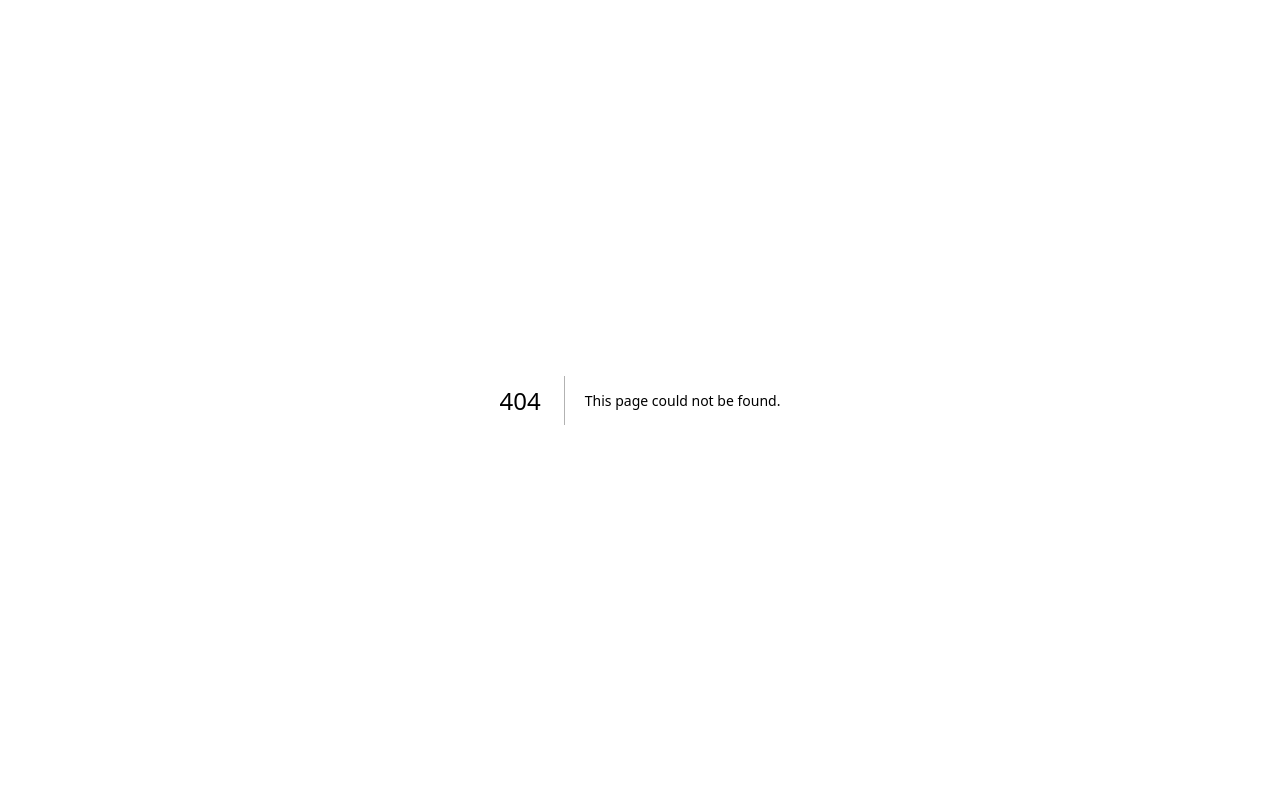
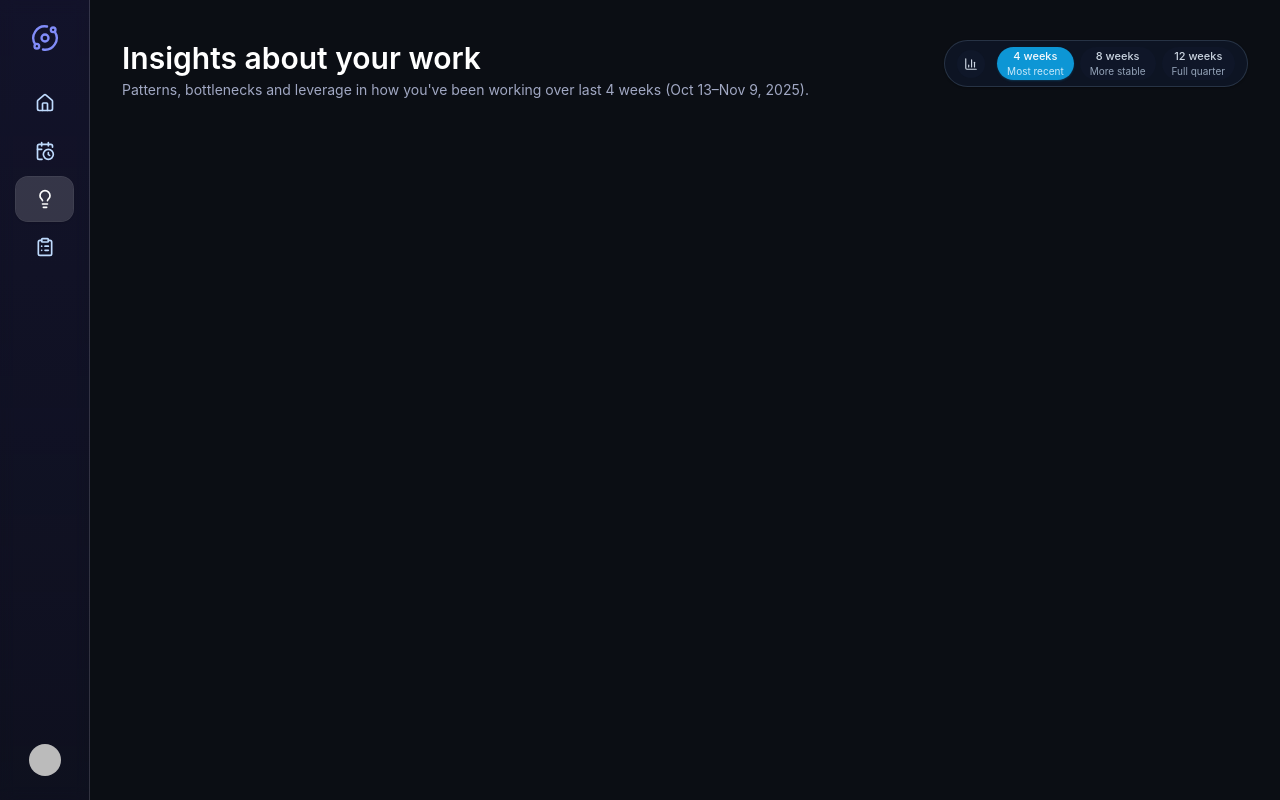
Before and after one commit to devimpact-app/devimpact, a Next.js app: page /insights in a window 1280 px wide. Before the commit this address had no page. Built offline with nearby package versions, Linux system fonts and the light colour scheme; no server answers; sample sign-in values are in the browser's storage.

Commit message:
STart insights page

```diff
--- /dev/null
+++ b/app/(app)/insights/InsightsClient.tsx
@@ -0,0 +1,43 @@
+'use client';
+
+import { RangePicker } from '@/components/dates/RangePicker';
+import { useRange } from '@/components/dates/useRangeNavigation';
+
+type Props = {
+  user: {
+    id: string;
+    name: string;
+    image: string | null;
+    githubUsername: string | null;
+  };
+};
+
+export default function InsightsClient({ user }: Props) {
+  const { range, setRange, start, end, label, subLabel } = useRange();
+
+  return (
+    <main className="mx-auto max-w-7xl px-4 sm:px-6 lg:px-8 py-10 space-y-8">
+      <header className="mb-8">
+        <div className="flex items-start justify-between gap-4">
+          <div>
+            <h1 className="text-2xl sm:text-3xl font-semibold text-text-primary">
+              Insights about your work
+            </h1>
+            <p className="mt-1 text-sm text-text-secondary">
+              Patterns, bottlenecks and leverage in how you&apos;ve been working
+              over{' '}
+              <span className="text-text-primary/80">
+                {label.toLowerCase()}
+              </span>{' '}
+              <span className="text-text-secondary/80">({subLabel})</span>.
+            </p>
+          </div>
+
+          <div className="flex shrink-0 justify-end">
+            <RangePicker value={range} onChange={setRange} />
+          </div>
+        </div>
+      </header>
+    </main>
+  );
+}
--- /dev/null
+++ b/app/(app)/insights/page.tsx
@@ -0,0 +1,17 @@
+import { auth } from '@/lib/auth';
+import { redirect } from 'next/navigation';
+import InsightsClient from './InsightsClient';
+
+export default async function InsightsPage() {
+  const session = await auth();
+  if (!session?.user?.id) redirect('/login');
+
+  const user = {
+    id: session.user.id,
+    name: session.user.name ?? '',
+    image: session.user.image ?? null,
+    githubUsername: session.user.githubUsername ?? null,
+  };
+
+  return <InsightsClient user={user} />;
+}
--- /dev/null
+++ b/components/dates/RangePicker.tsx
@@ -0,0 +1,69 @@
+'use client';
+
+import { BarChart3 } from 'lucide-react';
+
+export type RangeValue = '4w' | '8w' | '12w';
+
+type RangePickerProps = {
+  value: RangeValue;
+  onChange: (value: RangeValue) => void;
+  className?: string;
+};
+
+const OPTIONS: { value: RangeValue; label: string; hint: string }[] = [
+  { value: '4w', label: '4 weeks', hint: 'Most recent' },
+  { value: '8w', label: '8 weeks', hint: 'More stable' },
+  { value: '12w', label: '12 weeks', hint: 'Full quarter' },
+];
+
+export function RangePicker({ value, onChange, className }: RangePickerProps) {
+  return (
+    <div
+      className={`
+        inline-flex items-center gap-3 rounded-full border border-slate-700/70
+        bg-slate-900/70 px-3 py-1.5 shadow-sm shadow-black/30
+        ${className ?? ''}
+      `}
+    >
+      <div className="flex h-7 w-7 items-center justify-center rounded-full bg-slate-900/90">
+        <BarChart3 className="h-3.5 w-3.5 text-slate-300" aria-hidden="true" />
+      </div>
+
+      <div className="flex items-center gap-1.5">
+        {OPTIONS.map((opt) => {
+          const isActive = opt.value === value;
+          return (
+            <button
+              key={opt.value}
+              type="button"
+              onClick={() => onChange(opt.value)}
+              aria-pressed={isActive}
+              className={`
+    inline-flex items-center rounded-full px-2.5 py-1
+    transition-colors gap-1
+    ${
+      isActive
+        ? 'bg-sky-500/90 text-slate-50 shadow-sm shadow-sky-900/60'
+        : 'bg-slate-900/80 text-slate-300 hover:bg-slate-800 hover:text-slate-100'
+    }
+  `}
+            >
+              <span className="flex flex-col leading-none">
+                <span className="text-[11px] mb-1 font-medium">
+                  {opt.label}
+                </span>
+                <span
+                  className={`text-[10px] ${
+                    isActive ? 'text-sky-100/90' : 'text-slate-400'
+                  }`}
+                >
+                  {opt.hint}
+                </span>
+              </span>
+            </button>
+          );
+        })}
+      </div>
+    </div>
+  );
+}
--- /dev/null
+++ b/components/dates/useRangeNavigation.ts
@@ -0,0 +1,50 @@
+'use client';
+
+import { useMemo, useState } from 'react';
+import { formatRange, getWeekBoundsFromOffset } from '@/lib/utils/date';
+import { RangeValue } from './RangePicker';
+
+function weeksForRange(value: RangeValue): number {
+  switch (value) {
+    case '4w':
+      return 4;
+    case '8w':
+      return 8;
+    case '12w':
+    default:
+      return 12;
+  }
+}
+
+export function useRange() {
+  const [range, setRange] = useState<RangeValue>('4w');
+
+  const { start, end } = useMemo(
+    () => getWeekBoundsFromOffset(0, weeksForRange(range)),
+    [range]
+  );
+
+  const label = useMemo(() => {
+    switch (range) {
+      case '4w':
+        return 'Last 4 weeks';
+      case '8w':
+        return 'Last 8 weeks';
+      case '12w':
+        return 'Last 12 weeks';
+      default:
+        return 'Last 4 weeks';
+    }
+  }, [range]);
+
+  const subLabel = useMemo(() => formatRange(start, end), [start, end]);
+
+  return {
+    range,
+    setRange,
+    start,
+    end,
+    label,
+    subLabel,
+  };
+}
```
